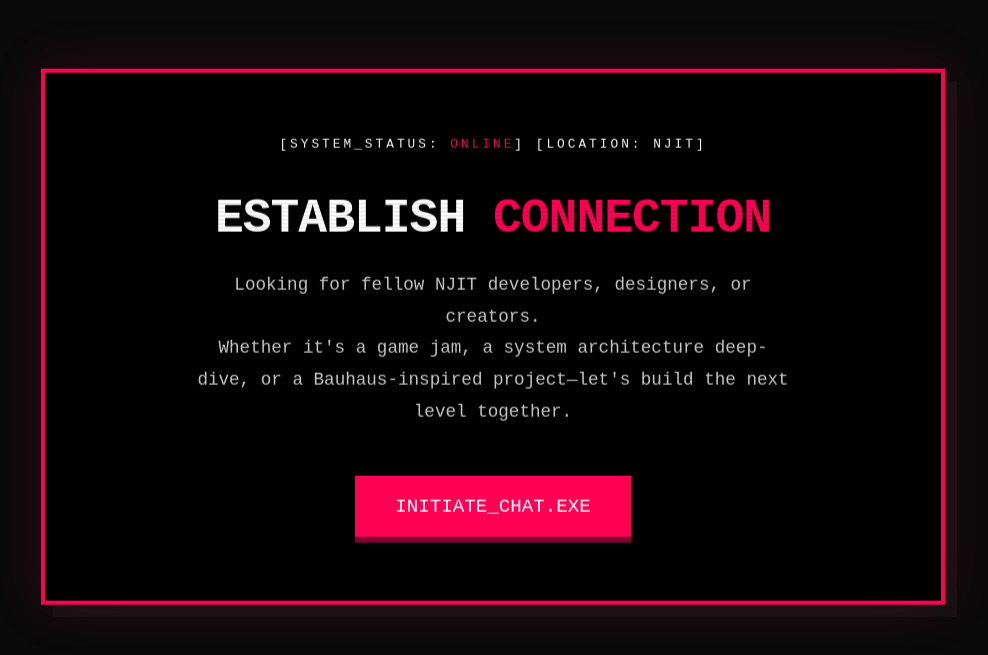
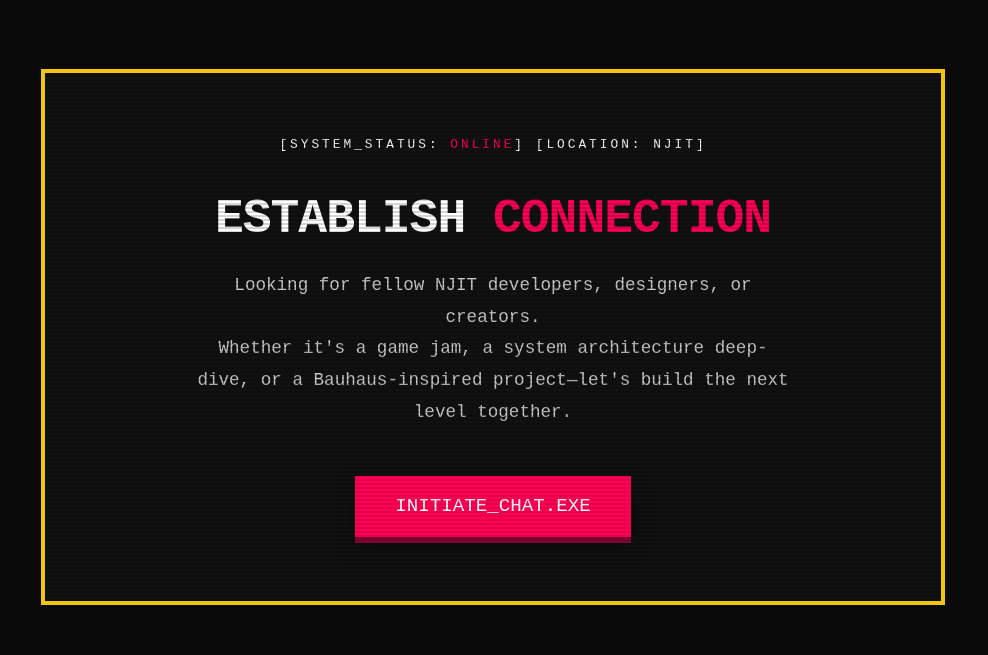
Before and after one commit to apr45/is117-GameDevPortfolio, a React (Vite) app: page / in a window 1280 px wide. Shown: the part 3152-3807 px from the top of the page, without its empty margins (147-1135 px from the left). Built offline with nearby package versions, Linux system fonts and the light colour scheme.

Commit message:
changing color of CTA box and adding static design

```diff
--- a/src/styles/CTA.module.css
+++ b/src/styles/CTA.module.css
@@ -11,17 +11,14 @@
 .terminalBox {
   width: 90%;
   max-width: 800px;
-  background: rgba(0, 0, 0, 0.95);
-  /* Primary border changed to Pink */
-  border: 4px solid var(--accent-pink);
+  background: #111; /* Matched to previous project card grey */
+  border: 4px solid var(--accent-yellow); /* Main white border as seen in project cards */
   padding: 4rem 3rem;
   position: relative;
-  text-align: center; /* Centers all child text elements */
+  text-align: center;
 
-  backdrop-filter: blur(12px);
-  /* Box shadow updated to match Pink theme */
-  box-shadow: 0 0 50px rgba(255, 0, 102, 0.15), 12px 12px 0px #111;
-  animation: float 6s ease-in-out infinite;
+  /* Reset floating to focus on the static pixel design */
+  transform: none;
 }
 
 /* CRT Scanline Overlay with intensified flicker */
@@ -33,6 +30,16 @@
   background-size: 100% 4px;
   pointer-events: none;
   opacity: 0.3;
+}
+
+.terminalBox::after {
+  content: " ";
+  position: absolute;
+  top: 0; left: 0; bottom: 0; right: 0;
+  background: linear-gradient(rgba(18, 16, 16, 0) 50%, rgba(0, 0, 0, 0.1) 50%);
+  background-size: 100% 4px;
+  pointer-events: none;
+  z-index: 2;
 }
 
 /* Floating animation keyframes */
```
